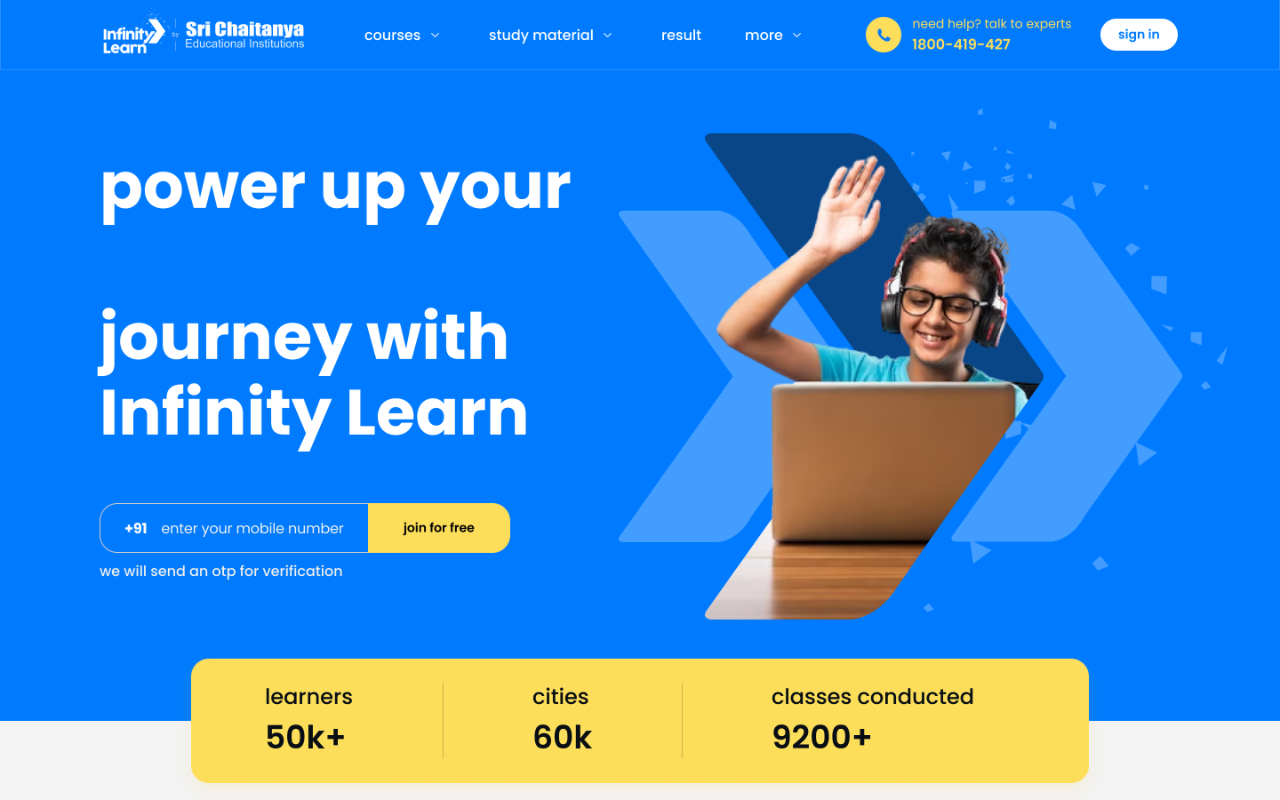
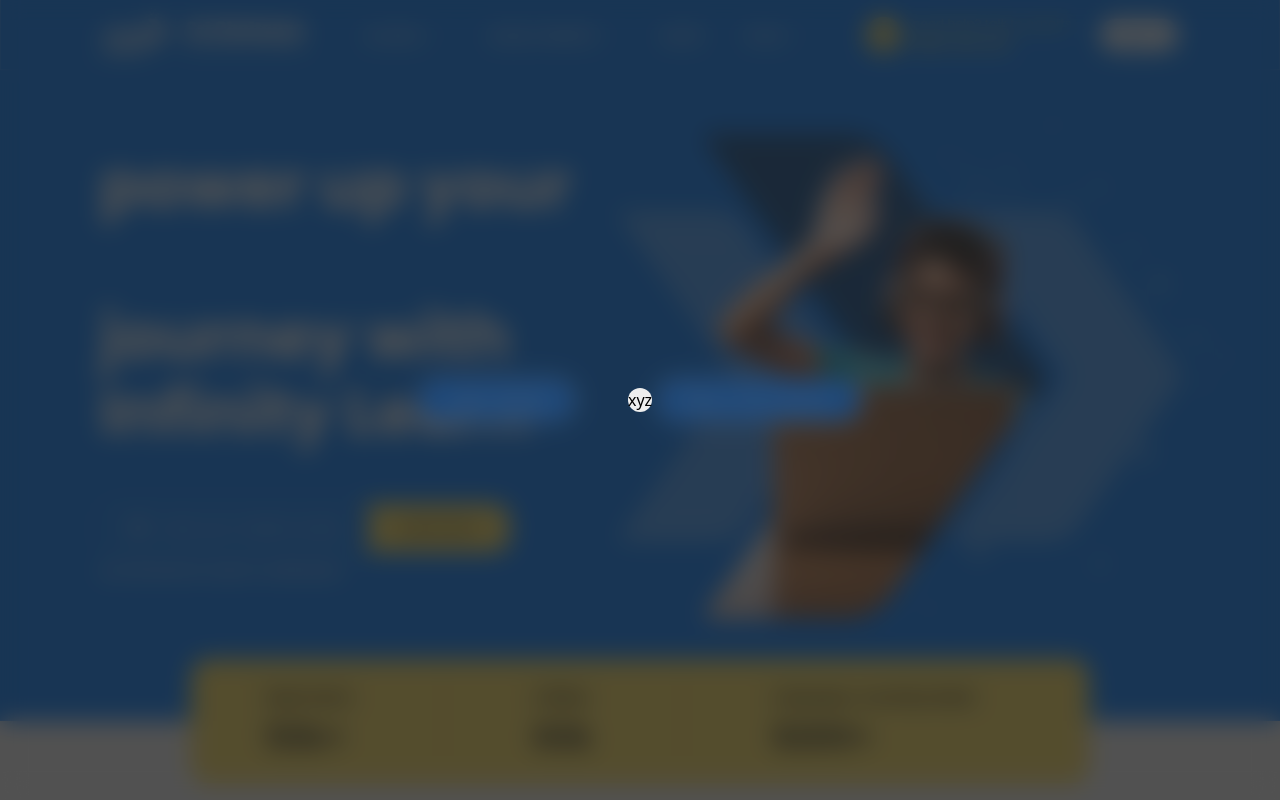
Before and after one commit to 0xLPircy/singularity-assignment, a Next.js app: page / in a window 1280 px wide. Built offline with nearby package versions, Linux system fonts and the light colour scheme.

Commit message:
login page disp

```diff
--- /dev/null
+++ b/app/components/LoginSignup.jsx
@@ -0,0 +1,11 @@
+import React from "react";
+
+const LoginSignup = () => {
+  return (
+    <div className="bg-[#21212198] backdrop-blur-md fixed inset-0 grid">
+      <div className="bg-[#eeeeee] rounded-xl place-self-center">xyz</div>
+    </div>
+  );
+};
+
+export default LoginSignup;
--- /dev/null
+++ b/app/components/index.js
@@ -0,0 +1,2 @@
+import LoginSignup from "./LoginSignup";
+export { LoginSignup };
--- a/app/page.js
+++ /dev/null
@@ -1,5 +0,0 @@
-import Image from "next/image";
-
-export default function Home() {
-  return <></>;
-}
```
